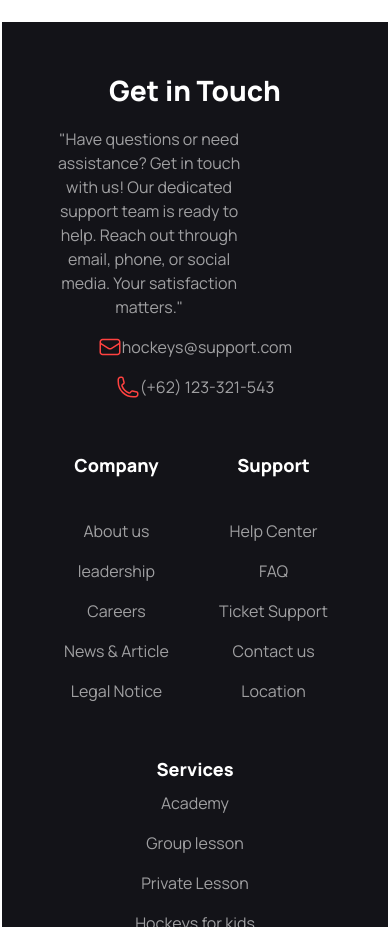
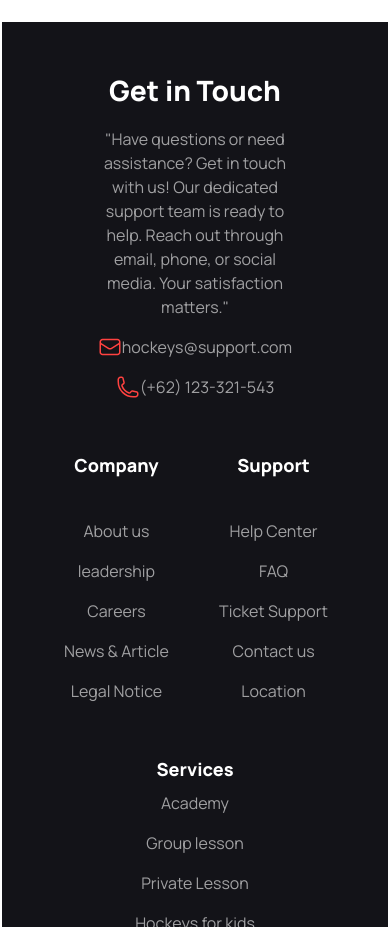
Before and after one commit to BadarHossain1/Assignment-Three, a plain HTML site: page index.html in a window 390 px wide. Shown: the part 9460-10387 px from the top of the page. Drawn offline with nearby package versions, Linux system fonts and the light colour scheme.

Commit message:
Updated Footer section

```diff
--- a/index.html
+++ b/index.html
@@ -686,7 +686,7 @@
         class="footer p-10 bg-[#131318] text-base-content mt-[100px] w-[99vw] h-[1000px] lg:w-[99vw] lg:h-[454px] mx-auto flex lg:flex-row flex-col justify-around text-[#FFFFFF99] text-[16px] font-normal leading-6 mb-6 ">
         <aside class="flex flex-col  gap-y-4 text-center lg:text-start">
             <h1 class="text-[28px] font-extrabold leading-normal text-[#FFFFFF] w-full lg:text-start">Get in Touch</h1>
-            <p class="w-[70%]">"Have questions or need assistance? Get in touch with us! Our dedicated support team is ready to
+            <p class="w-[70%] flex mx-auto lg:mx-0 ">"Have questions or need assistance? Get in touch with us! Our dedicated support team is ready to
                 help.  Reach out through email, phone, or social media.  Your satisfaction matters."</p>
             <p class="flex w-full justify-center lg:justify-start"> <span><img src="Images/mail.svg" alt=""></span> hockeys@support.com</p>
             <p class="flex w-full justify-center lg:justify-start"> <span><img src="Images/call.svg" alt=""></span>(+62) 123-321-543</p>
```
